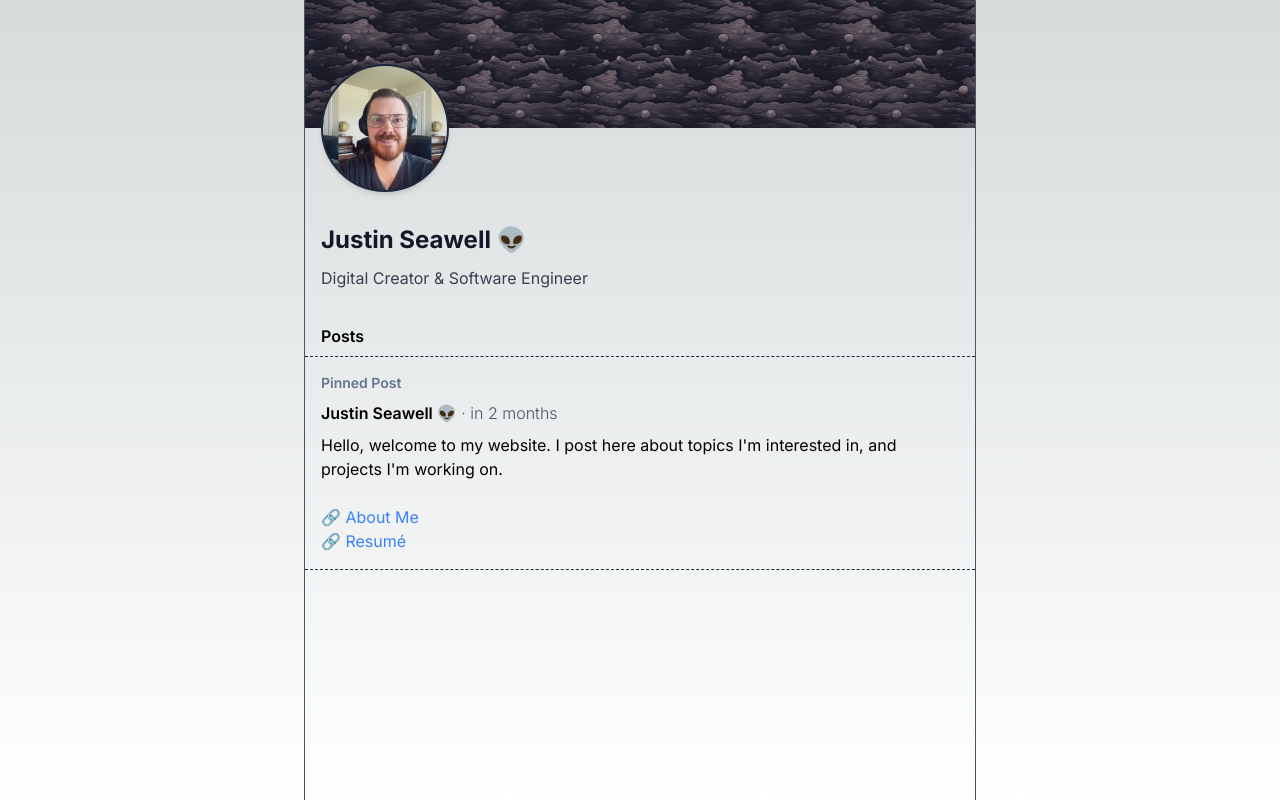
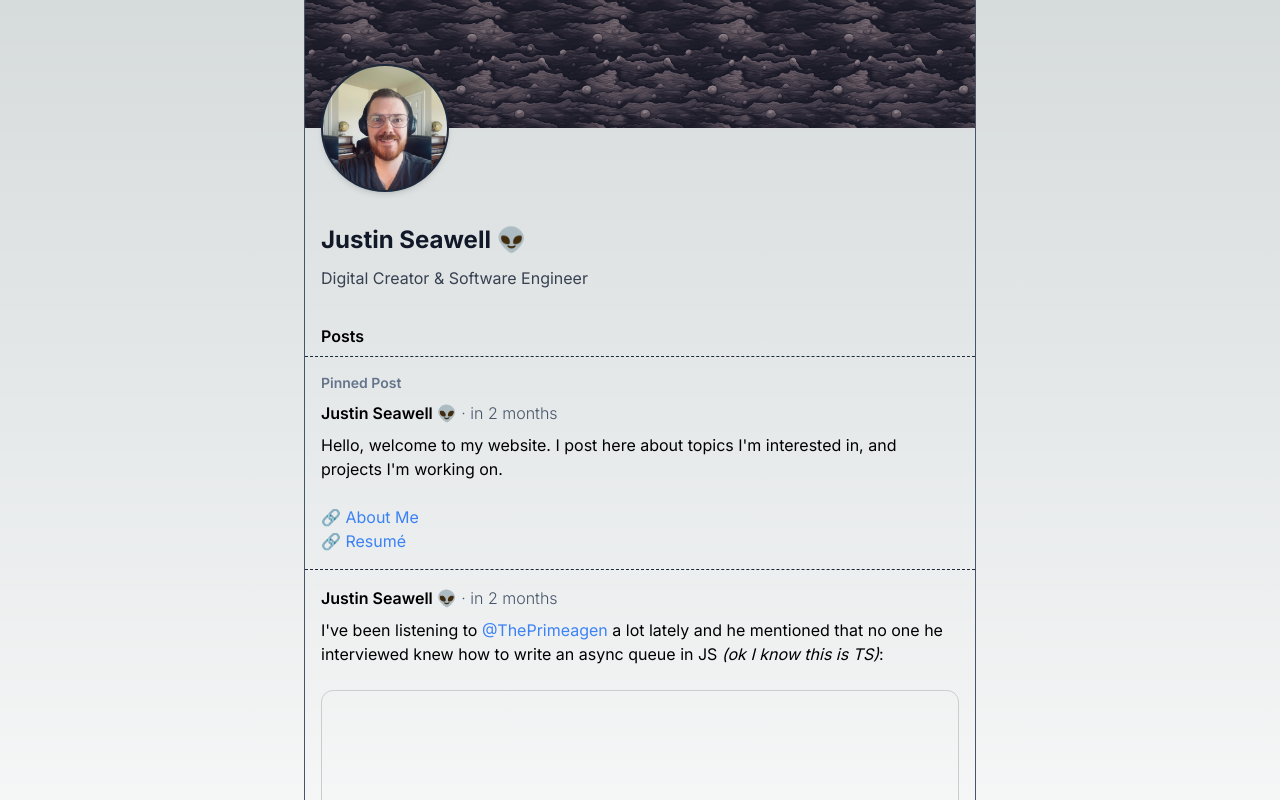
Before and after one commit to jpseawell/personal-site, a Next.js app: page / in a window 1280 px wide. Shown: the top 800 px of the page. Built offline with nearby package versions, Linux system fonts and the light colour scheme.

Commit message:
feat: add async queue post

```diff
--- a/data/posts.ts
+++ b/data/posts.ts
@@ -14,4 +14,11 @@ export const posts: Post[] = [
     content:
       'Hello, welcome to my website. I post here about topics I\'m interested in, and projects I\'m working on. <br /><br />🔗 <a href="/about" class="link">About Me</a> <br />🔗 <a href="/resume" class="link">Resumé</a>',
   },
+  {
+    id: 2,
+    date: "2023-10-20T18:17:52.651Z",
+    pinned: false,
+    content:
+      "<p>I've been listening to <a href='https://twitter.com/ThePrimeagen' target='_blank' class='link'>@ThePrimeagen</a> a lot lately and he mentioned that no one he interviewed knew how to write an async queue in JS <i>(ok I know this is TS)</i>: <br /><br /><div style='height: 350px; overflow-y: auto; border-radius: 12px; border: 1px solid #ccc;'><script src='https://gist.github.com/jpseawell/14bab371122359143cc97686f9eda572.js'></script></div></p>",
+  },
 ];
```
